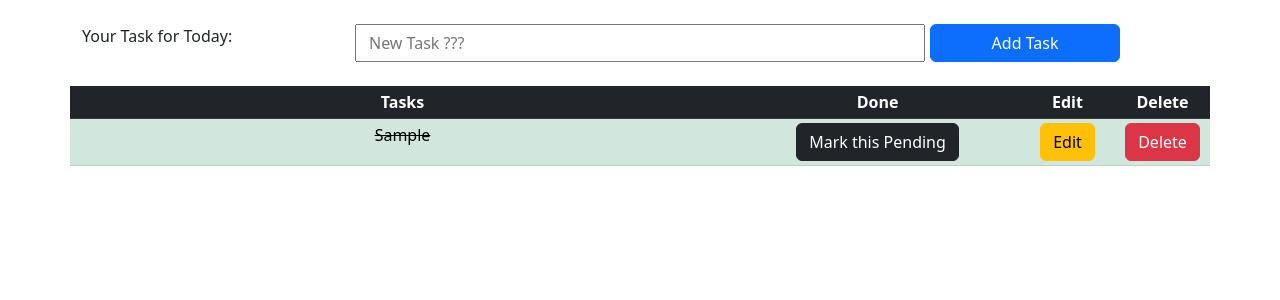
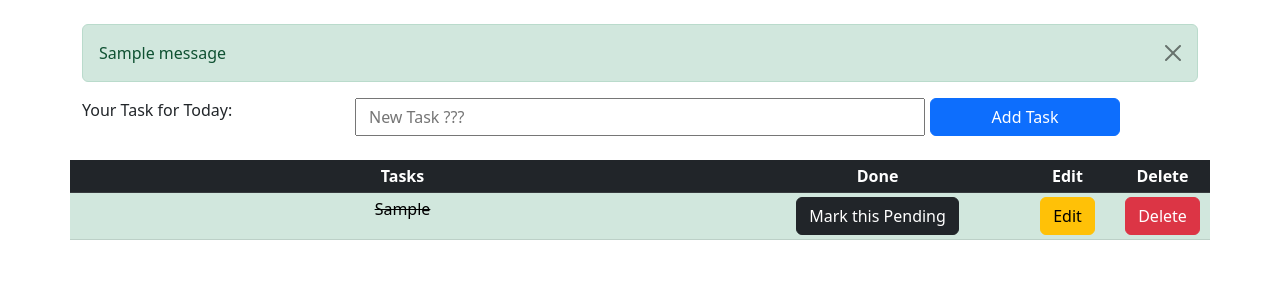
Before and after one commit to Anup81/Task-Sathi, a Django app: page /todolist/ in a window 1280 px wide. Shown: the part 66-366 px from the top of the page. Run offline with Django 4.2, Linux system fonts and the light colour scheme; tables that the repository leaves empty hold one stand-in row (values such as "Sample post"); one stand-in notice (Sample message) is shown.

Commit message:
Django Forms with Success Alert Message Complted

```diff
--- a/todolist_app/templates/todolist.html
+++ b/todolist_app/templates/todolist.html
@@ -10,12 +10,27 @@
 {% block content %}
 <div class="container">
   <br>
+  <!-- {% if message %}
+  {% for message in messages %}
+  <div class="alert alert-success alert-dismissible fade show" role="alert">
+    {{message}}
+    <button type="button" class="btn-close" data-bs-dismiss="alert" aria-label="Close"></button>
+  </div>
+  {% endfor %}
+  {% endif %} -->
+  {% for message in messages %}
+  <div class="alert alert-success alert-dismissible fade show" role="alert">
+    {{message}}
+    <button type="button" class="btn-close" data-bs-dismiss="alert" aria-label="Close"></button>
+  </div>
+  {% endfor %}
+
   <form method="POST" class="row">
     <!-- To post data to database safely CSRF Token is Used -->
     {% csrf_token %}
     <label class="col-lg-3">Your Task for Today:</label>
     <input type="text" class="col-lg-6" name="task" placeholder="New Task ???">
-    <button type="submit" style="margin-left: 5px;"  class="btn btn-primary col-lg-2">Add Task</button>
+    <button type="submit" style="margin-left: 5px;" class="btn btn-primary col-lg-2">Add Task</button>
   </form>
   <br>
   <table class="table table-sm text-center">
--- a/todolist_app/views.py
+++ b/todolist_app/views.py
@@ -1,4 +1,5 @@
 from django.shortcuts import render, redirect
+from django.contrib import messages
 from django.http import HttpResponse
 from todolist_app.models import TaskList
 from todolist_app.forms import TaskForm
@@ -10,6 +11,7 @@ def todolist(request):
         form = TaskForm(request.POST or None)
         if form.is_valid():
             form.save()
+        messages.success(request, ("New Task Added!"))
         return redirect('todolist')
     else:
         all_tasks = TaskList.objects.all
```
